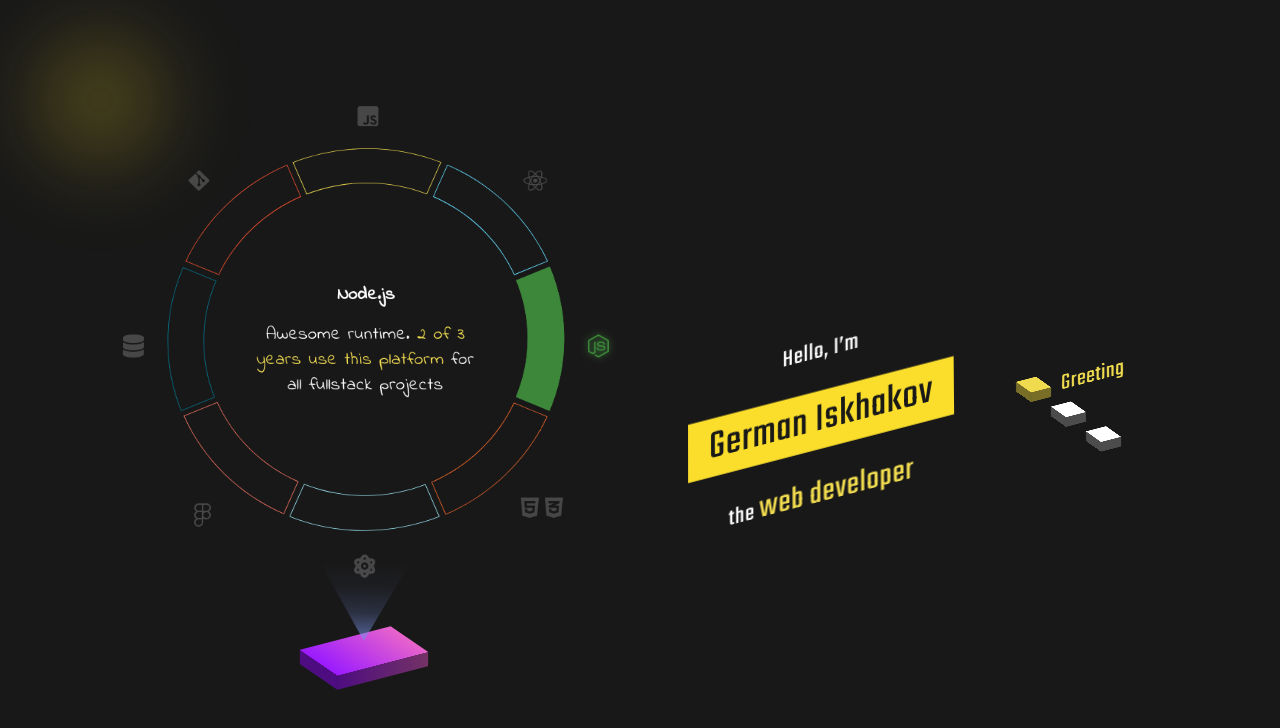
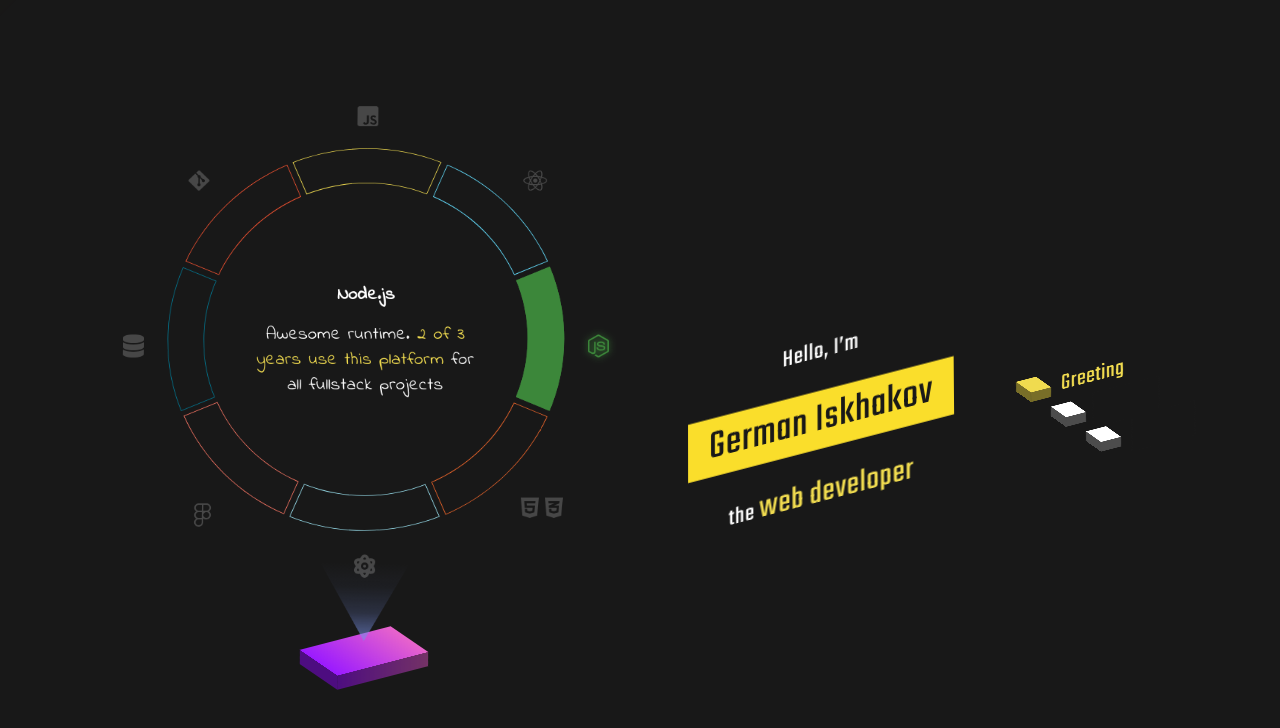
Before and after one commit to Pechenyice/e-bubble, a React (Create React App) app: page / in a window 1280 px wide. Shown: the top 728 px of the page. Built offline with nearby package versions, Linux system fonts and the light colour scheme.

Commit message:
updated position of cursor background

```diff
--- a/src/App.css
+++ b/src/App.css
@@ -32,8 +32,8 @@
   height: 200px;
   border-radius: 50px;
   position: absolute;
-  top: 0;
-  left: 0;
+  top: -200px;
+  left: -200px;
   background: radial-gradient(50% 50% at 50% 50%, rgba(250, 222, 43, 0.336) 0%, rgba(250, 222, 43, 0) 80%);
   filter: blur(33px);
   pointer-events: none;
```
